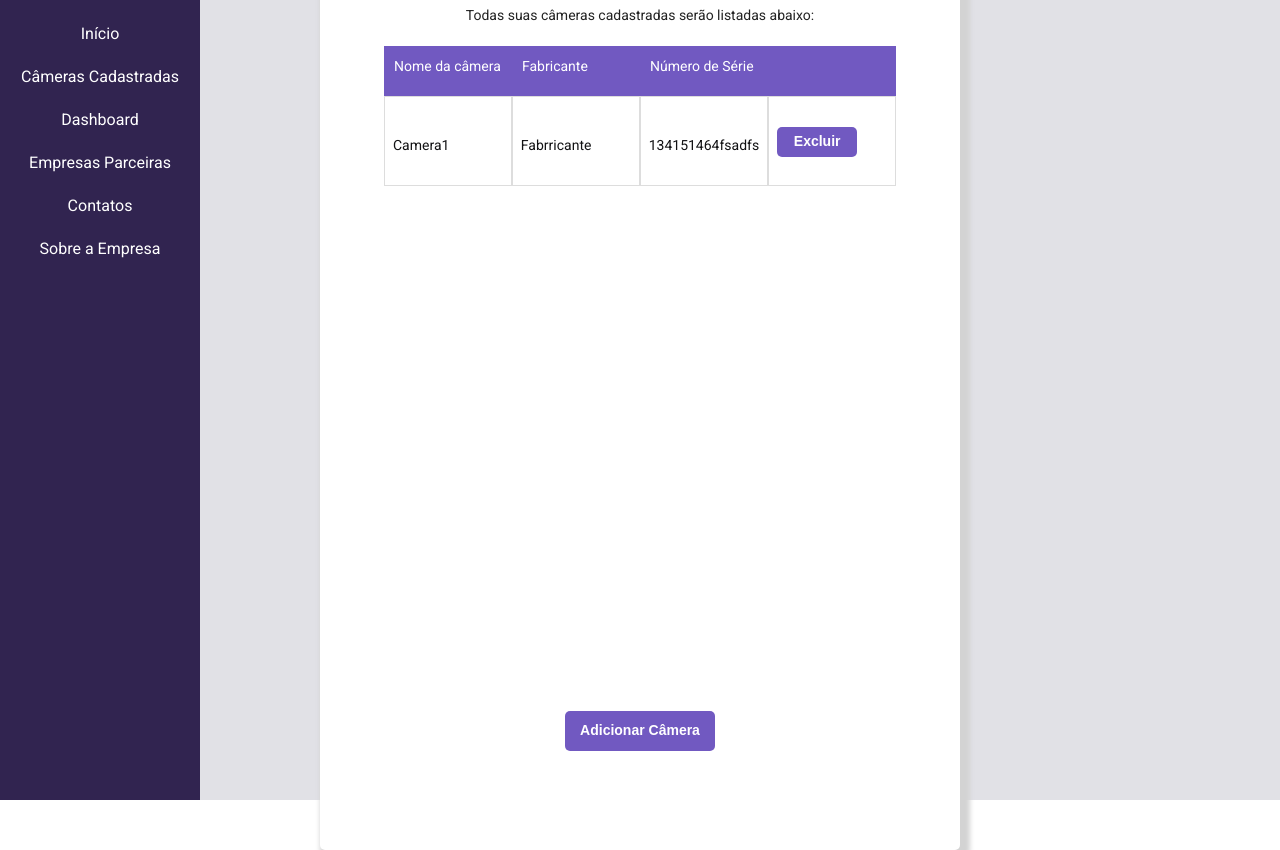
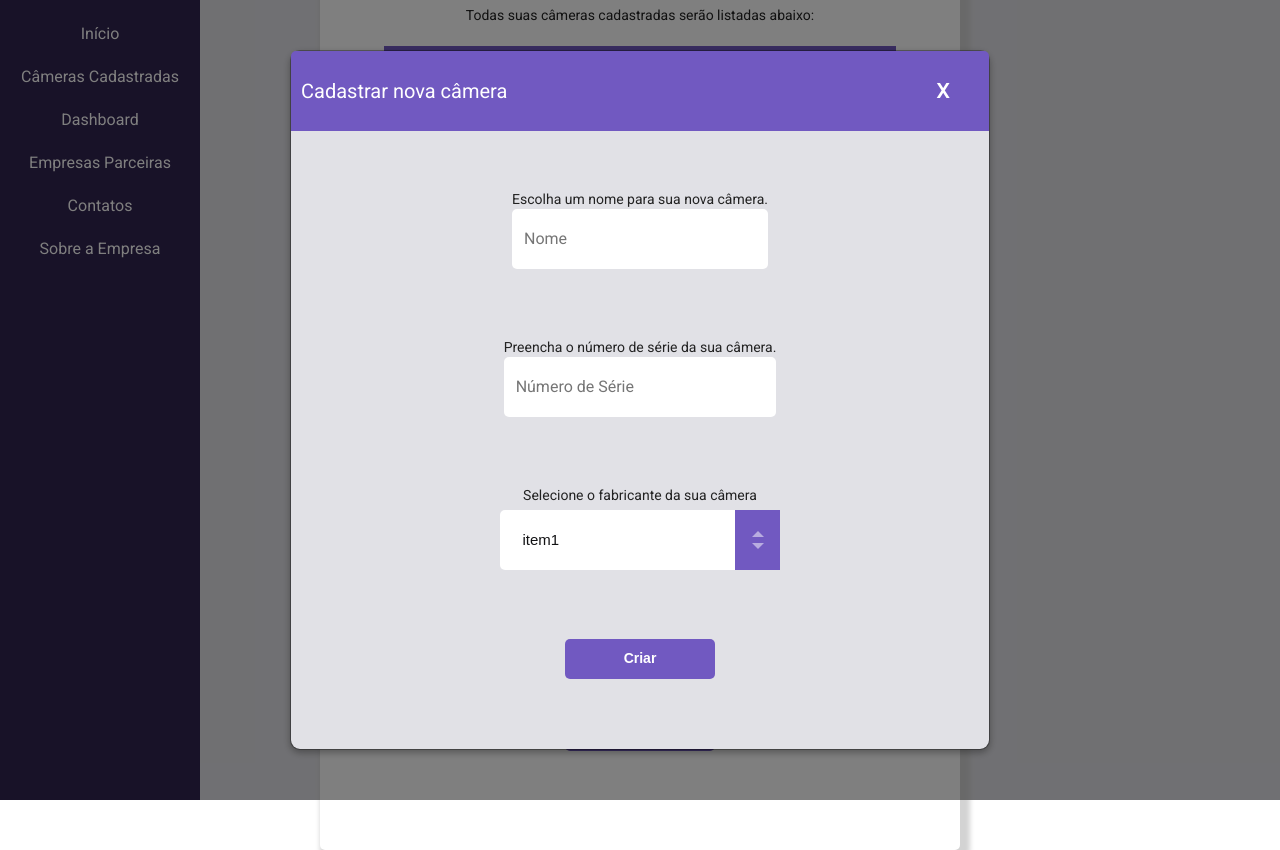
Before and after one commit to gtretow/octo_test, a React (Vite) app: page / in a window 1280 px wide. Both pictures are taken after a click on the button "Adicionar Câmera". Built offline with nearby package versions, Linux system fonts and the light colour scheme.

Commit message:
adding functions

```diff
--- a/src/components/Button/Button.tsx
+++ b/src/components/Button/Button.tsx
@@ -1,17 +1,17 @@
-import React from "react";
+import React, { MouseEventHandler } from "react";
 import * as S from ".";
 
 type Props = {
   title: string;
   height: string;
   width: string;
-  action: Function;
+  action: MouseEventHandler;
 };
 
 const Button = ({ title, height, width, action }: Props) => {
   return (
     <S.ButtonWrapper>
-      <S.Button  height={height} width={width}>
+      <S.Button onClick={action} height={height} width={width}>
         <S.Paragraph>{title}</S.Paragraph>
       </S.Button>
     </S.ButtonWrapper>
--- a/src/components/Modal/Modal.tsx
+++ b/src/components/Modal/Modal.tsx
@@ -1,17 +1,20 @@
-import React, { useState } from "react";
+import React, { useState, MouseEventHandler } from "react";
 import * as S from ".";
 import Button from "../Button/Button";
 import SelectMenu from "../SelectMenu/SelectMenu";
 
-interface props {}
+interface props {
+  handleCameraModel: MouseEventHandler;
+  confirmCameraCreation: MouseEventHandler;
+}
 
-const Modal = (props: props) => {
+const Modal = ({ handleCameraModel, confirmCameraCreation }: props) => {
   return (
     <S.ModalWrapper>
       <S.Modal>
         <S.CameraHeader>
           <h1>Cadastrar nova câmera</h1>
-          <p>X</p>
+          <p onClick={handleCameraModel}>X</p>
         </S.CameraHeader>
         <S.Form>
           <S.FieldSet>
@@ -34,7 +37,12 @@ const Modal = (props: props) => {
             </S.Label>
           </S.FieldSet>
           <S.FieldSet>
-            <Button title="Criar" height="40px" width="150px" />
+            <Button
+              action={confirmCameraCreation}
+              title="Criar"
+              height="40px"
+              width="150px"
+            />
           </S.FieldSet>
         </S.Form>
       </S.Modal>
--- a/src/views/LandingPage/LandingPage.tsx
+++ b/src/views/LandingPage/LandingPage.tsx
@@ -13,13 +13,25 @@ const LandingPage: React.FC = () => {
   const [openCameraModal, setOpenCameraModal] = useState<boolean>(false);
   const [cameras, setCameras] = useState<CameraProps[]>([]);
 
-  useEffect(() => {}, []);
+  useEffect(() => {
+    if (cameras) {
+      return;
+    }
 
-  function deleteCameraEntry(params: string) {}
+    //getCamerasInfo
+  }, []);
 
-  function createCamera(params: object) {}
+  function deleteCameraEntry() {
+    return;
+  }
 
-  function handleModal() {}
+  function createCamera() {
+    return;
+  }
+
+  function handleModal() {
+    setOpenCameraModal(!openCameraModal);
+  }
 
   return (
     <S.LandingPageWrapper>
@@ -48,7 +60,7 @@ const LandingPage: React.FC = () => {
             </S.TableItem>
             <S.TableItem>
               <Button
-                action={() => {}}
+                action={deleteCameraEntry}
                 width="80px"
                 height="30px"
                 title="Excluir"
@@ -58,14 +70,19 @@ const LandingPage: React.FC = () => {
         </S.TableComponent>
         <S.ButtonContainer>
           <Button
-            action={() => {}}
+            action={handleModal}
             height="40px"
             width="150px"
             title="Adicionar Câmera"
           />
         </S.ButtonContainer>
       </S.CenterDiv>
-      {/* <Modal /> */}
+      {openCameraModal && (
+        <Modal
+          handleCameraModel={handleModal}
+          confirmCameraCreation={createCamera}
+        />
+      )}
     </S.LandingPageWrapper>
   );
 };
--- a/src/views/LandingPage/index.tsx
+++ b/src/views/LandingPage/index.tsx
@@ -8,6 +8,7 @@ export const LandingPageWrapper = styled.main`
   display: flex;
   justify-content: center;
   align-items: center;
+  z-index: 0;
 `;
 
 export const CenterDiv = styled.div`
```
Also changed, not shown: src/components/DeleteModal/DeleteModal.tsx (added, +7 -0 lines).
